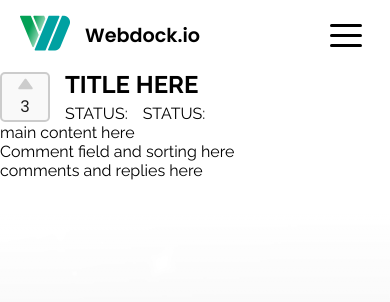
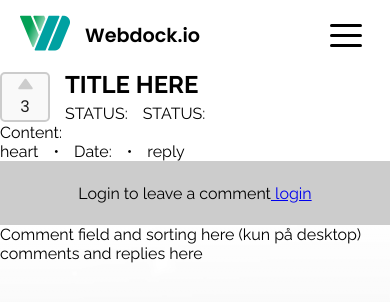
Before and after one commit to soklope/webdock, a React (Vite) app in the folder webdock-app/: page /post in a window 390 px wide. Shown: the top 302 px of the page. Built offline with nearby package versions, Linux system fonts and the light colour scheme; no server answers.

Commit message:
Added postcontent in postview, and fixed styling and responsiveness

```diff
--- /dev/null
+++ b/webdock-app/src/components/SinglePost/SinglePostContent/SinglePostContent.jsx
@@ -0,0 +1,20 @@
+import React from "react";
+
+import './SinglePostContent.scss'
+
+export default function SinglePostContent({ postData }) {
+  return (
+    <p>
+      {/* google escape characters for formatting and getting breaks in tekst */}
+      {/* style: white-space: something, mike forklarede det */}
+      Content: {postData.content}
+        <div className="content-meta-container">
+          <div>heart</div>
+          <span>•</span>
+          <div>Date: {postData.publishedAt} </div>
+          <span>•</span>
+          <div>reply</div>
+        </div>
+    </p>
+  );
+}
--- /dev/null
+++ b/webdock-app/src/components/SinglePost/SinglePostContent/SinglePostContent.scss
@@ -0,0 +1,10 @@
+@use '../../../global-styling/mixins' as mix;
+@use '../../../global-styling/Variables.scss' as v;
+
+.content-meta-container {
+    @include mix.flex-center('start');
+
+    @media screen and (min-width: v.$desktop-screen) {
+        display: none;
+    }
+}
--- a/webdock-app/src/components/SinglePost/SinglePostHeading/SinglePostHeading.jsx
+++ b/webdock-app/src/components/SinglePost/SinglePostHeading/SinglePostHeading.jsx
@@ -1,8 +1,9 @@
 import React from "react";
 
-import "./SinglePostHeading.scss";
 import UpvoteBtn from "../../UpvoteBtn/UpvoteBtn";
 import Username from "../../Username/Username";
+
+import "./SinglePostHeading.scss";
 
 export default function SinglePostHeading({ postData }) {
 	return (
--- a/webdock-app/src/global-styling/_mixins.scss
+++ b/webdock-app/src/global-styling/_mixins.scss
@@ -1,5 +1,4 @@
 @use './Variables.scss' as v;
-
 
 //I use variables/props in the mixin so i can change logo url and sizing when i do @include
 @mixin icon-image-centering($imgpath, $width, $height ) {
@@ -9,6 +8,14 @@
     background-image: url(#{$imgpath});
     background-repeat: no-repeat;
     background-position: center;
+}
+
+//In this mixin the variables/props are defined with a default value
+@mixin flex-center($justify-content: center, $align-items: center, $gap: v.$gap ) {
+    display: flex;
+    justify-content: $justify-content;
+    align-items: $align-items;
+    gap: $gap;
 }
 
 @mixin toggle-switch-active {
@@ -69,11 +76,3 @@
         background: darken(v.$offwhite, 10%);
     }
 }
-
-//In this mixin the variables/props are defined with a default value
-@mixin flex-center($justify-content: center, $align-items: center, $gap: v.$gap ) {
-    display: flex;
-    justify-content: $justify-content;
-    align-items: $align-items;
-    gap: $gap;
-}
--- a/webdock-app/src/views/SinglePostView.jsx
+++ b/webdock-app/src/views/SinglePostView.jsx
@@ -1,10 +1,14 @@
 import { React, useEffect, useState } from "react";
 
+import './view-styles/SinglePostView.scss'
+
 import SinglePostHeading from '../components/SinglePost/SinglePostHeading/SinglePostHeading'
+import SinglePostContent from "../components/SinglePost/SinglePostContent/SinglePostContent";
 
 export default function SinglePostView () {
 
     const [post, setPost] = useState({});
+    const [loggedIn, setLoggedIn] = useState(false);
 
 	useEffect(() => {
 		const fetchDummyData = async () => {
@@ -39,11 +43,21 @@ export default function SinglePostView () {
     </div>
 
     <div>
-        main content here
+		<SinglePostContent
+			postData={post}
+		/>
     </div>
 
-    <div>
-        Comment field and sorting here
+	<div className="comment-missing-login">
+		{!loggedIn &&
+		 <p> Login to leave a comment
+			 <a href="#"> login</a>
+			 </p>
+		}
+	</div>
+
+    <div >
+        Comment field and sorting here (kun på desktop)
     </div>
 
     <div>
--- /dev/null
+++ b/webdock-app/src/views/view-styles/SinglePostView.scss
@@ -0,0 +1,11 @@
+@use '../../global-styling/Variables.scss' as v;
+@use '../../global-styling/mixins' as mix;
+
+.comment-missing-login {
+    background-color: v.$grey;
+    height: 64px;
+
+    @include mix.flex-center;
+
+
+}
```
